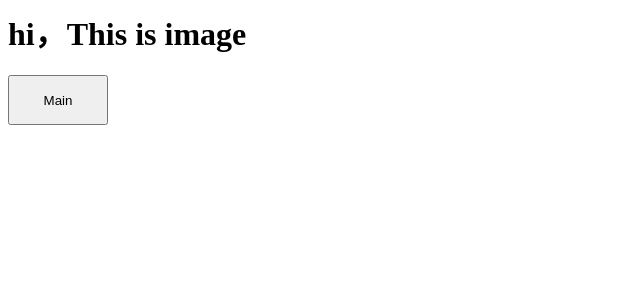
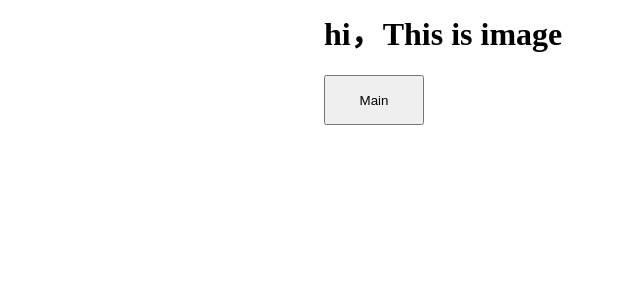
Before and after one commit to skywalker1123/zhenhong-He, a Flask app: page /image_gpt in a window 1280 px wide. Shown: the top 300 px of the page, without its empty margins (0-640 px from the left). Run offline with Flask 3, Linux system fonts and the light colour scheme.

Commit message:
Update image_gpt.html

```diff
--- a/templates/image_gpt.html
+++ b/templates/image_gpt.html
@@ -1,4 +1,13 @@
+<style>
+  .container{width: 100%;margin: auto;}
+  @media(min-width:600px){.container{width: 80%;}}
+  @media(min-width:768px){.container{width: 60%;}}
+  @media(min-width:1024px){.container{width: 50%;}}
+ </style>
+
+<div class="container">
 <h1>hi，This is image</h1>
  <form action = "/main" method ="post">
    <input type ="submit" value ="Main" style="width: 100px;height: 50px;">
  </form>
+</div>
```
